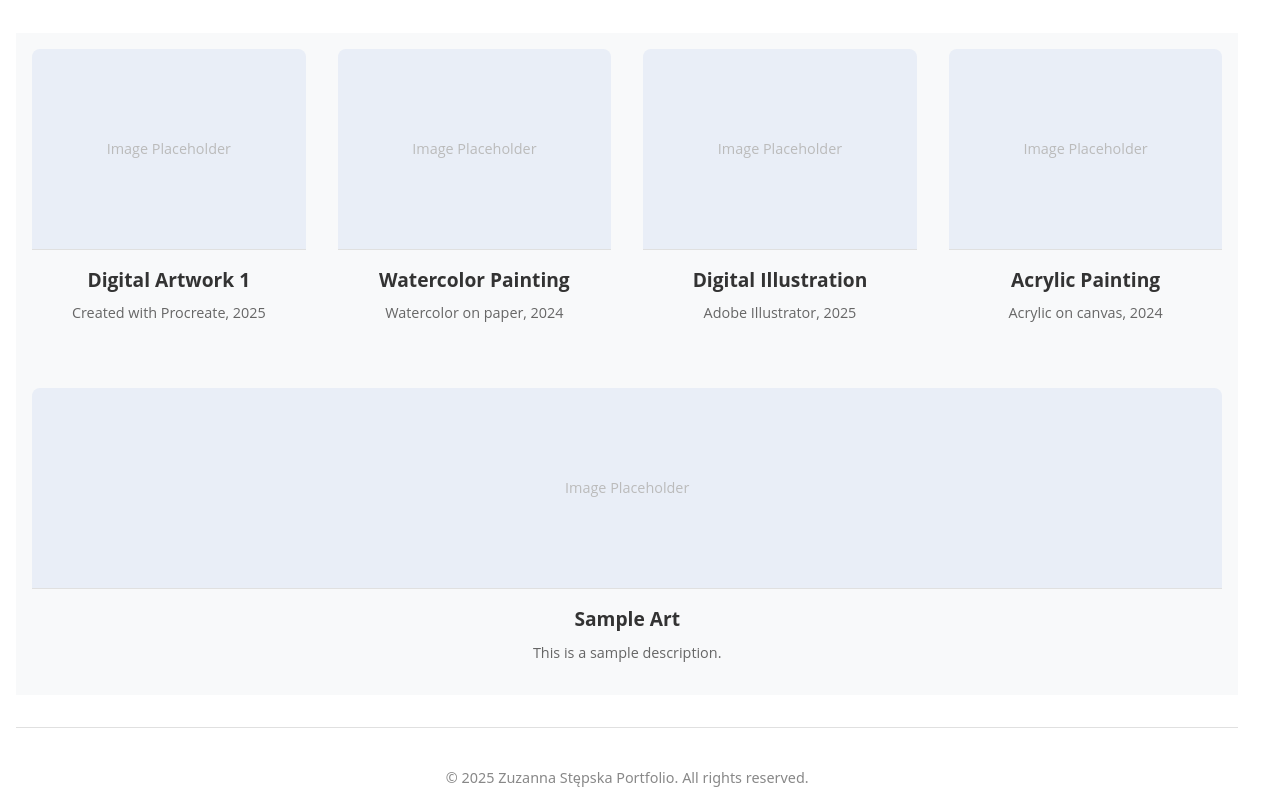
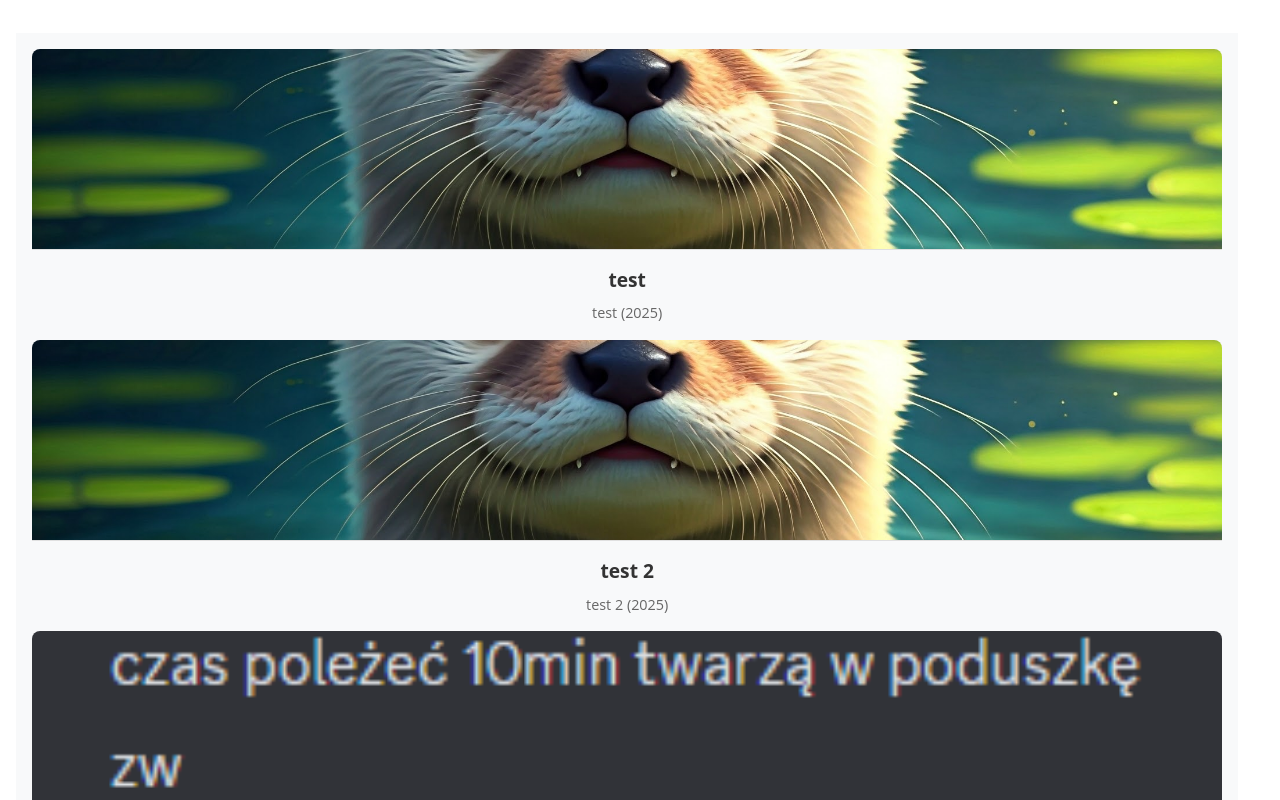
Before and after one commit to JNeubau/PortfolioPageProject, a React (Vite) app: page /PortfolioPageProject/addNewArt in a window 1280 px wide. Both pictures are taken after a click on the button "Back to Main Page". Shown: the part 176-976 px from the top of the page. Built offline with nearby package versions, Linux system fonts and the light colour scheme.

Commit message:
added presenting the saved artwork

```diff
--- a/src/AddArtPage.jsx
+++ b/src/AddArtPage.jsx
@@ -37,10 +37,10 @@ function AddArtPage() {
             if (result.success) {
                 console.log('Data saved to file successfully');
             } else {
-                console.error('Error saving data to file:', result.message);
+                console.error('Error saving data:', result.message);
             }
         } catch (error) {
-            console.error('Error saving data to file:', error);
+            console.error('Error saving data:', error);
         }
     };
 
--- a/src/ArtLayoutPage.jsx
+++ b/src/ArtLayoutPage.jsx
@@ -1,34 +1,32 @@
-import { useState } from 'react'
+import { useState, useEffect } from 'react'
 import { Link } from 'react-router-dom'
 import './App.css'
 import GalleryCard from './GalleryCard'
+import artworkData from './assets/data.json'
 
 function ArtLayoutPage() {
+  const [artworks, setArtworks] = useState([])
+
+  useEffect(() => {
+    // Load artworks from data.json
+    if (artworkData && artworkData.artworks) {
+      setArtworks(artworkData.artworks)
+    }
+  }, [])
+
   return (
     <div className="art-layout-container">
-      <main className="gallery-grid">
-        <div className="gallery-item digital">
-          <div className="item-image placeholder"></div>
-          <h3>Digital Artwork 1</h3>
-          <p>Created with Procreate, 2025</p>
-        </div>
-        <div className="gallery-item traditional">
-          <div className="item-image placeholder"></div>
-          <h3>Watercolor Painting</h3>
-          <p>Watercolor on paper, 2024</p>
-        </div>
-        <div className="gallery-item digital">
-          <div className="item-image placeholder"></div>
-          <h3>Digital Illustration</h3>
-          <p>Adobe Illustrator, 2025</p>
-        </div>
-        <div className="gallery-item traditional">
-          <div className="item-image placeholder"></div>
-          <h3>Acrylic Painting</h3>
-          <p>Acrylic on canvas, 2024</p>
-        </div>
-      </main>
-      <GalleryCard title={"Sample Art"} description={"This is a sample description."} imagePath={null} category={"digital"} />
+      {/* <main className="gallery-grid"> */}
+        {artworks.map((artwork) => (
+          <GalleryCard
+            key={artwork.id}
+            title={artwork.title}
+            description={`${artwork.description} (${artwork.year})`}
+            imageData={artwork.imageData}
+          />
+        ))}
+      {/* </main> */}
+      <Link to="/" className="back-link">Back to Main Page</Link>
     </div>
   )
 }
--- a/src/GalleryCard.jsx
+++ b/src/GalleryCard.jsx
@@ -1,13 +1,13 @@
 import { useState } from 'react';
 import './App.css';
 
-function GalleryCard({ title, description, imagePath, category }) {
+function GalleryCard({ title, description, imageData }) {
     return (
-        <div className={`gallery-item ${category || 'digital'}`}>
-            {imagePath ? (
+        <div className={`gallery-item `}>
+            {imageData ? (
                 <div className="item-image">
                     <img
-                        src={imagePath}
+                        src={imageData}
                         alt={title}
                         style={{ width: '100%', height: '100%', objectFit: 'cover' }}
                     />
--- a/src/config/parameters.js
+++ b/src/config/parameters.js
@@ -86,7 +86,6 @@ export const TEXT = {
   FORM_LABELS: {
     TITLE: 'Artwork Title',
     DESCRIPTION: 'Description',
-    CATEGORY: 'Category',
     YEAR: 'Year Created',
     IMAGE: 'Upload Image'
   },
@@ -111,6 +110,5 @@ export const TEXT = {
 // Default values
 export const DEFAULTS = {
   LAYOUT: LAYOUTS.ART,
-  CATEGORY: 'digital',
   YEAR: new Date().getFullYear()
 };
```
Also changed, not shown: src/assets/data.json, src/config/data.json (deleted).
